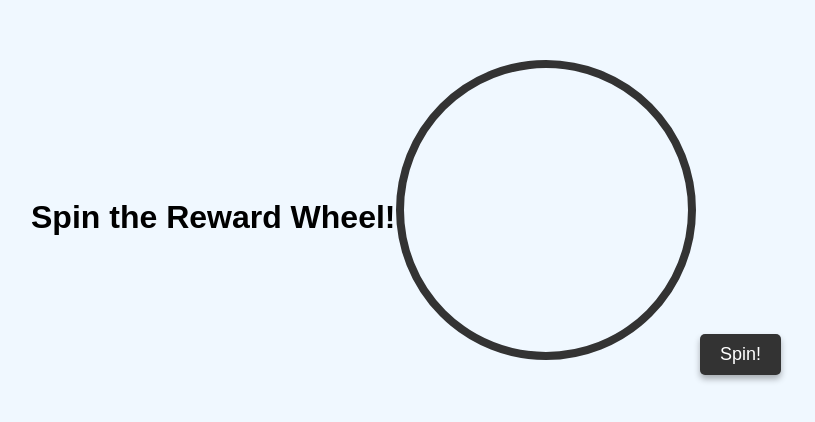
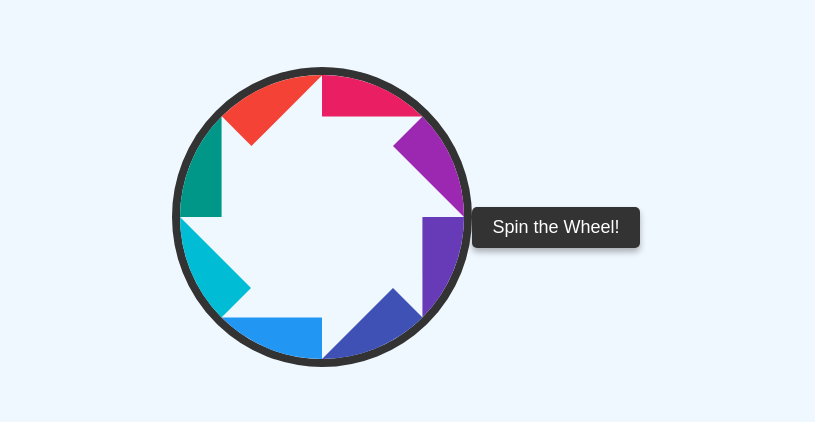
Before and after one commit to calebcoatney/calebcoatney.github.io, a plain HTML site: page index.html in a window 1280 px wide. Shown: the part 183-605 px from the top of the page, without its empty margins (234-1049 px from the left). Drawn offline with Linux system fonts and the light colour scheme.

Commit message:
Update index.html

```diff
--- a/index.html
+++ b/index.html
@@ -1,18 +1,14 @@
 <!DOCTYPE html>
 <html lang="en">
 <head>
-    <meta charset="UTF-8">
-    <meta name="viewport" content="width=device-width, initial-scale=1.0">
-    <title>Reward Wheel</title>
-    <link rel="stylesheet" href="styles.css">
+  <meta charset="UTF-8">
+  <meta name="viewport" content="width=device-width, initial-scale=1.0">
+  <title>Reward Wheel</title>
+  <link rel="stylesheet" href="styles.css">
 </head>
 <body>
-    <h1>Spin the Reward Wheel!</h1>
-    <div id="wheel-container">
-        <canvas id="wheel" width="400" height="400"></canvas>
-        <button id="spin-button">Spin!</button>
-    </div>
-    <div id="result"></div>
-    <script src="script.js"></script>
+  <div id="wheel"></div>
+  <button id="spin-button">Spin the Wheel!</button>
+  <script src="script.js"></script>
 </body>
 </html>
```
